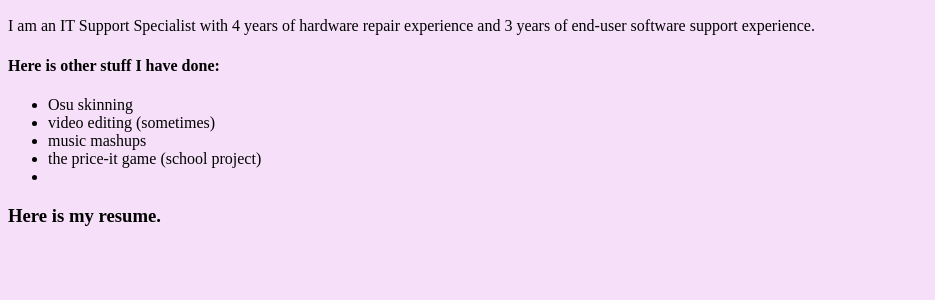
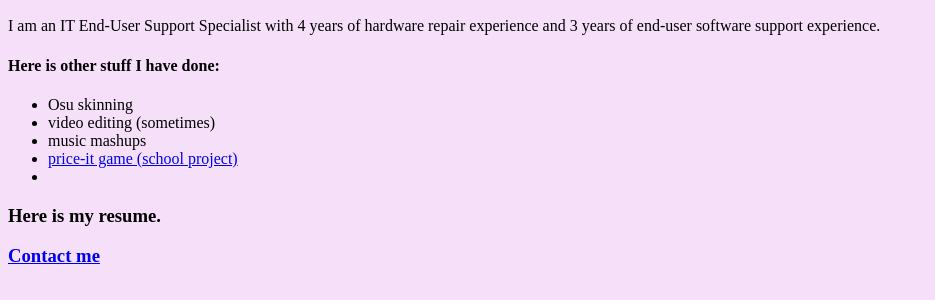
Before and after one commit to kaymick2/kaymick2.github.io, a plain HTML site: page index.html in a window 1280 px wide. Shown: the part 96-396 px from the top of the page, without its empty margins (0-935 px from the left). Drawn offline with Linux system fonts and the light colour scheme.

Commit message:
Update index.html

```diff
--- a/index.html
+++ b/index.html
@@ -12,19 +12,21 @@
       Figma Background for illustrative/preview purposes only.
       You can remove this style tag with no consequence
     */
-    body {background: #F6E0F9; }
+    body {background: #F6E0F9;
+    font-family:ChicagoFLF}
   </style>
 <body>
-    I am an IT Support Specialist with 4 years of hardware repair experience and 3 years of end-user software support experience.
+    I am an IT End-User Support Specialist with 4 years of hardware repair experience and 3 years of end-user software support experience.
     <h4>Here is other stuff I have done:</h4>
     <ul>
       <li>Osu skinning</li>
       <li>video editing (sometimes)</li>
       <li>music mashups</li>
-      <li>the price-it game (school project)</li>
+      <li><a href="FINAL/homepage.html"> price-it game (school project)</a></li>
       <li></li>
     </ul>
     <h3>Here is my resume.</h3>
+    <h3><a href="mailto:main@kaymick.net">Contact me</h3>
 </body>
 
 
```
